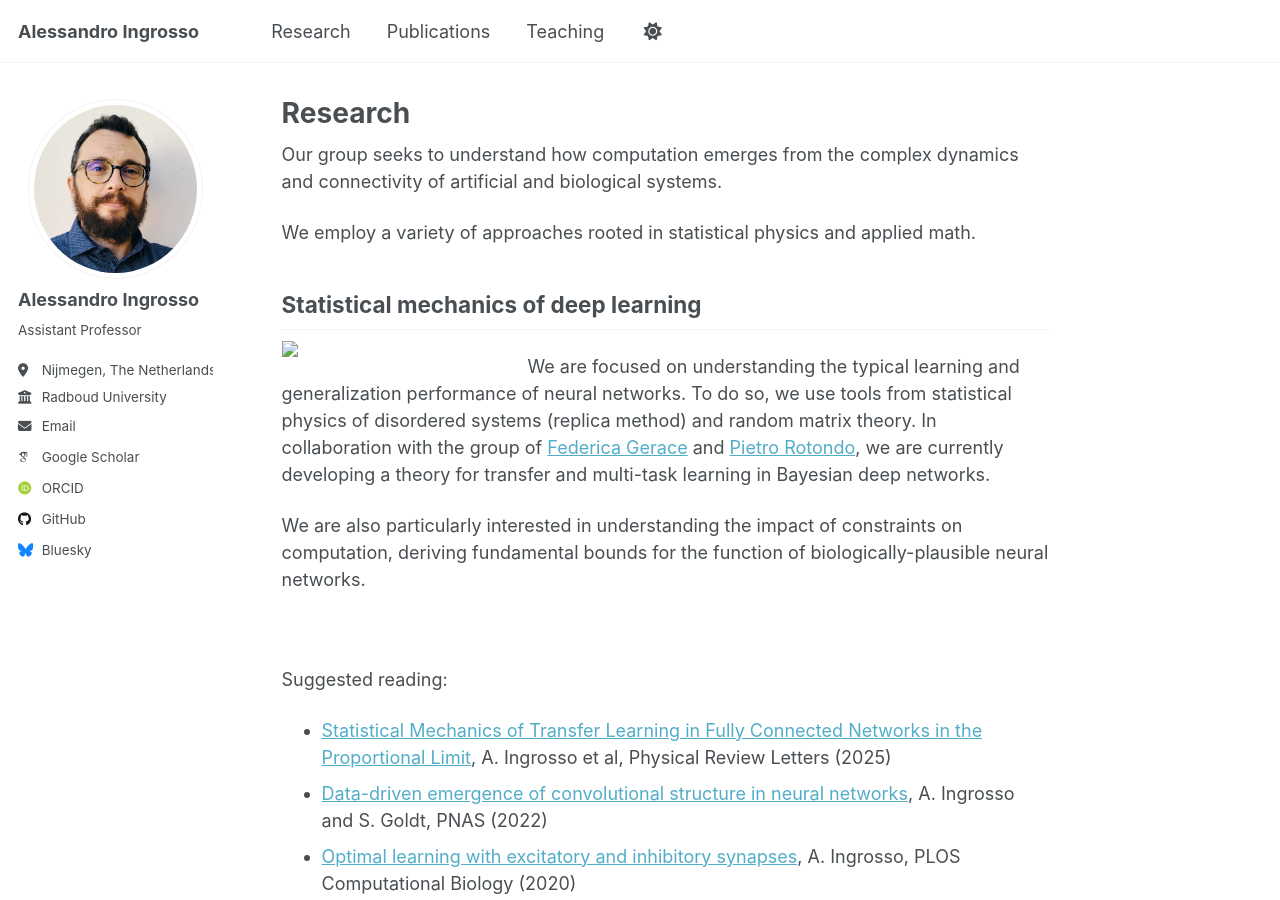
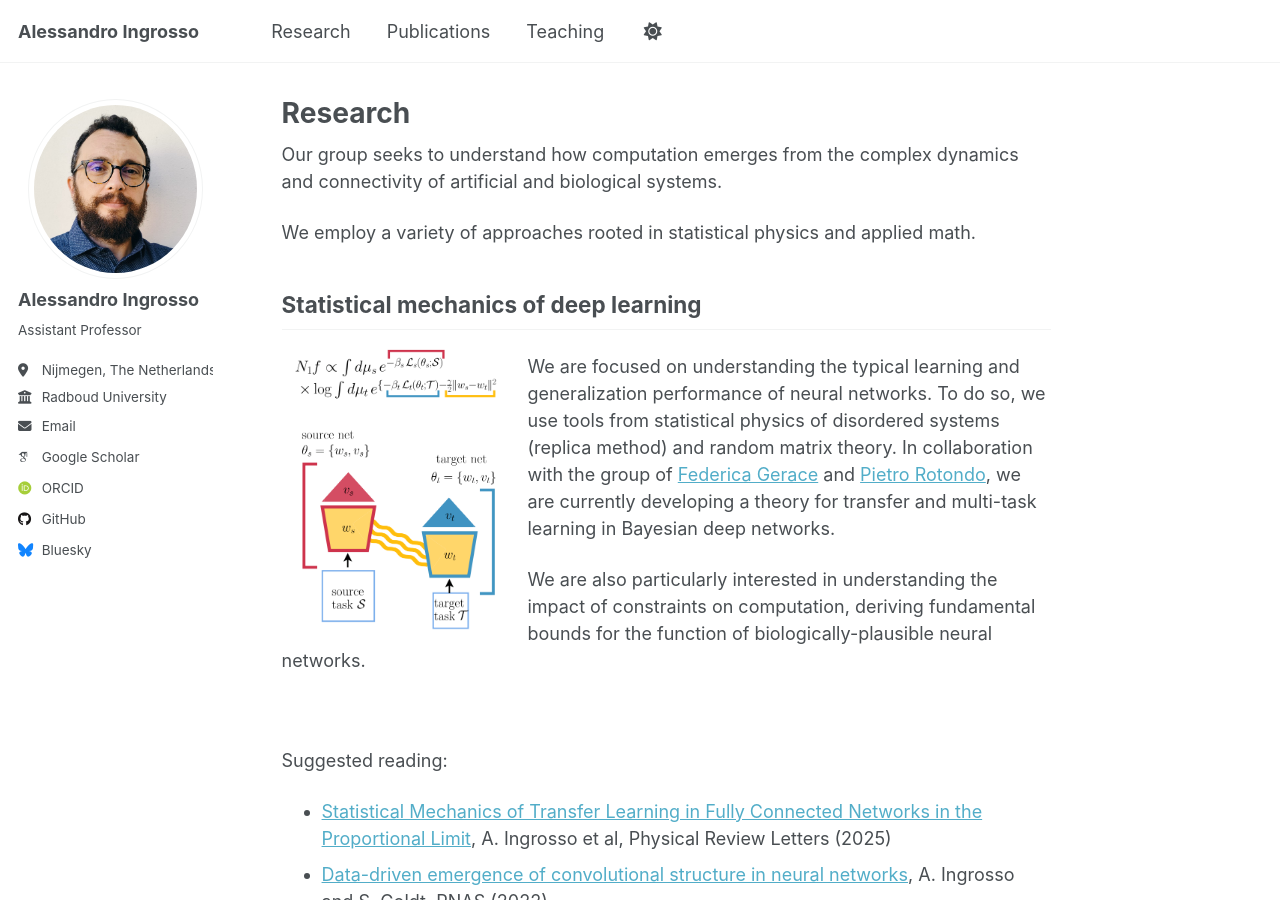
Before and after one commit to aleingrosso/aleingrosso.github.io, a Jekyll site: the page built from _pages/research.md, in a window 1280 px wide and 900 px high. Built offline with Jekyll 4.4.1, drawn with Linux system fonts in a browser that asks for light colours; some web fonts are replaced; a script that is not in the unit is left out.

Commit message:
move images to /images

```diff
--- a/_pages/research.md
+++ b/_pages/research.md
@@ -44,7 +44,7 @@ We employ a variety of approaches rooted in statistical physics and applied math
 
 ## Statistical mechanics of deep learning
 
-<img class="leftAlign" src="stat_mech_transfer.png" width=200>
+<img class="leftAlign" src="/images/stat_mech_transfer.png" width=200>
 
 We are focused on understanding the typical learning and generalization performance of neural networks. To do so, we use tools from statistical physics of disordered systems (replica method) and random matrix theory.
 In collaboration with the group of [Federica Gerace](https://www.unibo.it/sitoweb/federica.gerace/en) and [Pietro Rotondo](https://personale.unipr.it/en/ugovdocenti/person/246194), we are currently developing a theory for transfer and multi-task learning in Bayesian deep networks.
@@ -61,7 +61,7 @@ Suggested reading:
 
 ## Dynamics and learning in recurrent neural networks
 
-<img class="leftAlign" src="rnn_chaos.png" width=200>
+<img class="leftAlign" src="/images/rnn_chaos.png" width=200>
 
 We use concepts and methods from statistical physics and control theory to analyze learning in recurrent neural networks. We are recently focused on understanding quantitatively the role of heterogeneity in RNNs, using both dynamical mean field theory and numerical approaches.
 
@@ -77,7 +77,7 @@ Suggested reading:
 
 ## Efficiency of neural computation
 
-<img class="leftAlign" src="multispin.png" width=500>
+<img class="leftAlign" src="/images/multispin.png" width=500>
 
 Our recent focus is on the efficiency of neural computation from both an information theoretic and energetic perspective. Using methods from Stochastic Thermodynamics, I recently formulated a computation-dissipation bottleneck for stochastic recurrent neural networks operating at the mesoscale.
 
@@ -90,7 +90,7 @@ Suggested reading:
 
 ## Multiscale methods for neural networks
 
-<img class="leftAlign" src="density_of_states.png" width=300>
+<img class="leftAlign" src="/images/density_of_states.png" width=300>
 
 We use advanced Monte Carlo methods borrowed from Soft Matter Physics to analye the geometrical properties of the loss landscape of neural network learning problems. We are currently developing novel optimal coarse graining methods to understand the structure of internal representations of trained neural networks.
 
```
Also changed, not shown: images/density_of_states.png (renamed from _pages/density_of_states.png), images/multispin.png (renamed from _pages/multispin.png), images/rnn_chaos.png (renamed from _pages/rnn_chaos.png), images/stat_mech_transfer.png (renamed from _pages/stat_mech_transfer.png).
